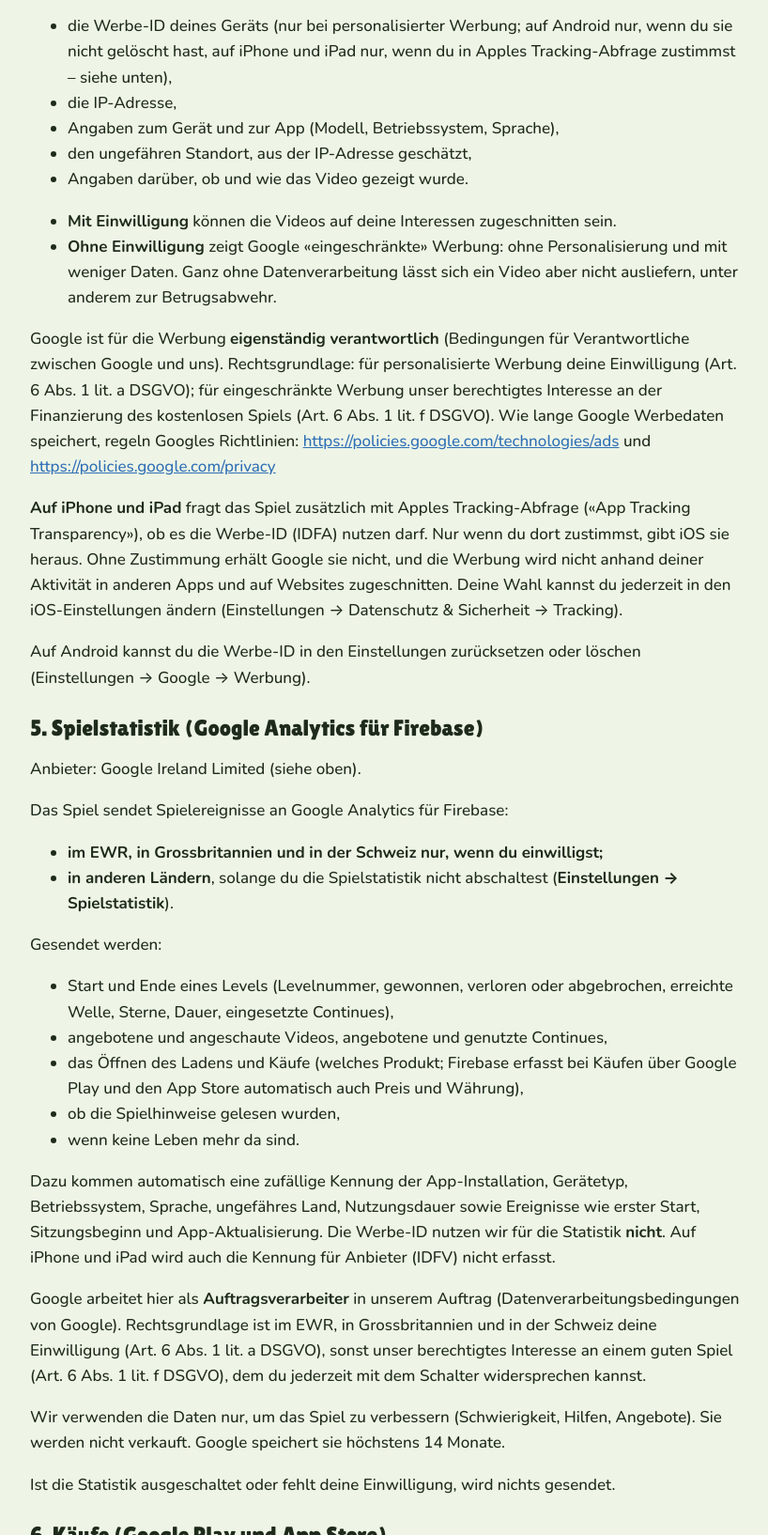
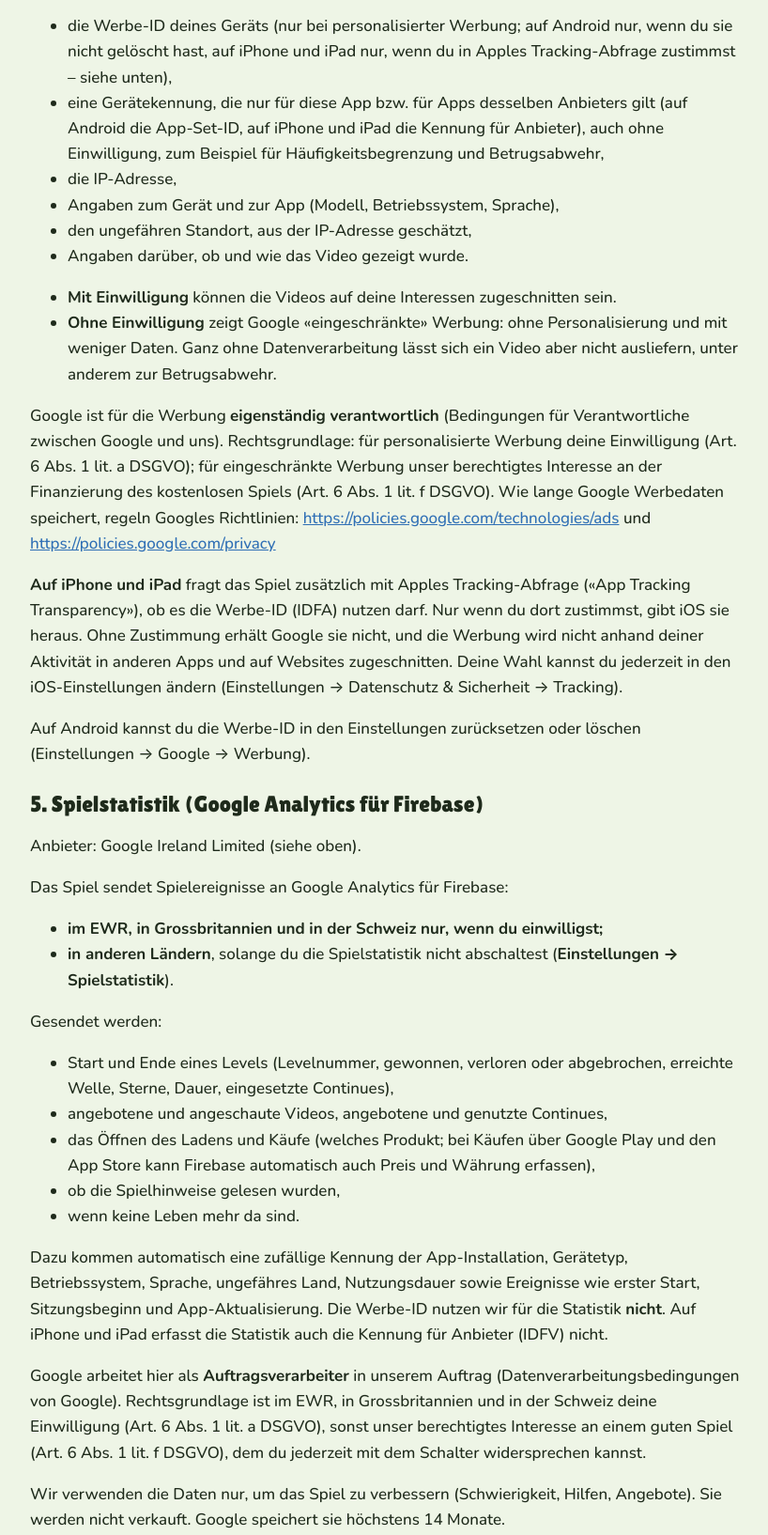
Before and after one commit to DannyYoung21/dannyyoung21.github.io, a plain HTML site: page tidy-towers/datenschutz.html in a window 1280 px wide. Shown: the part 1260-2894 px from the top of the page at 94% size, without its empty margins (138-956 px from the left). Drawn offline with nearby package versions, Linux system fonts and the light colour scheme.

Commit message:
Tidy Towers: Datenschutz – Anbieter-Kennung bei AdMob
Co-Authored-By: Claude Opus 5.5 <noreply@anthropic.com>

```diff
--- a/tidy-towers/datenschutz.html
+++ b/tidy-towers/datenschutz.html
@@ -40,6 +40,7 @@
     <p>Nach dem Start (und nach jedem gezeigten Video) lädt das Spiel ein Video im Voraus über Google AdMob, damit es bereitsteht. Gezeigt wird es nur, wenn du es wählst. Schon beim Laden verarbeitet Google unter anderem:</p>
     <ul>
       <li>die Werbe-ID deines Geräts (nur bei personalisierter Werbung; auf Android nur, wenn du sie nicht gelöscht hast, auf iPhone und iPad nur, wenn du in Apples Tracking-Abfrage zustimmst – siehe unten),</li>
+      <li>eine Gerätekennung, die nur für diese App bzw. für Apps desselben Anbieters gilt (auf Android die App-Set-ID, auf iPhone und iPad die Kennung für Anbieter), auch ohne Einwilligung, zum Beispiel für Häufigkeitsbegrenzung und Betrugsabwehr,</li>
       <li>die IP-Adresse,</li>
       <li>Angaben zum Gerät und zur App (Modell, Betriebssystem, Sprache),</li>
       <li>den ungefähren Standort, aus der IP-Adresse geschätzt,</li>
@@ -64,11 +65,11 @@
     <ul>
       <li>Start und Ende eines Levels (Levelnummer, gewonnen, verloren oder abgebrochen, erreichte Welle, Sterne, Dauer, eingesetzte Continues),</li>
       <li>angebotene und angeschaute Videos, angebotene und genutzte Continues,</li>
-      <li>das Öffnen des Ladens und Käufe (welches Produkt; Firebase erfasst bei Käufen über Google Play und den App Store automatisch auch Preis und Währung),</li>
+      <li>das Öffnen des Ladens und Käufe (welches Produkt; bei Käufen über Google Play und den App Store kann Firebase automatisch auch Preis und Währung erfassen),</li>
       <li>ob die Spielhinweise gelesen wurden,</li>
       <li>wenn keine Leben mehr da sind.</li>
     </ul>
-    <p>Dazu kommen automatisch eine zufällige Kennung der App-Installation, Gerätetyp, Betriebssystem, Sprache, ungefähres Land, Nutzungsdauer sowie Ereignisse wie erster Start, Sitzungsbeginn und App-Aktualisierung. Die Werbe-ID nutzen wir für die Statistik <b>nicht</b>. Auf iPhone und iPad wird auch die Kennung für Anbieter (IDFV) nicht erfasst.</p>
+    <p>Dazu kommen automatisch eine zufällige Kennung der App-Installation, Gerätetyp, Betriebssystem, Sprache, ungefähres Land, Nutzungsdauer sowie Ereignisse wie erster Start, Sitzungsbeginn und App-Aktualisierung. Die Werbe-ID nutzen wir für die Statistik <b>nicht</b>. Auf iPhone und iPad erfasst die Statistik auch die Kennung für Anbieter (IDFV) nicht.</p>
     <p>Google arbeitet hier als <b>Auftragsverarbeiter</b> in unserem Auftrag (Datenverarbeitungsbedingungen von Google). Rechtsgrundlage ist im EWR, in Grossbritannien und in der Schweiz deine Einwilligung (Art. 6 Abs. 1 lit. a DSGVO), sonst unser berechtigtes Interesse an einem guten Spiel (Art. 6 Abs. 1 lit. f DSGVO), dem du jederzeit mit dem Schalter widersprechen kannst.</p>
     <p>Wir verwenden die Daten nur, um das Spiel zu verbessern (Schwierigkeit, Hilfen, Angebote). Sie werden nicht verkauft. Google speichert sie höchstens 14 Monate.</p>
     <p>Ist die Statistik ausgeschaltet oder fehlt deine Einwilligung, wird nichts gesendet.</p>
```
Also changed, not shown: tidy-towers/privacy.html (+3 -2 lines).
